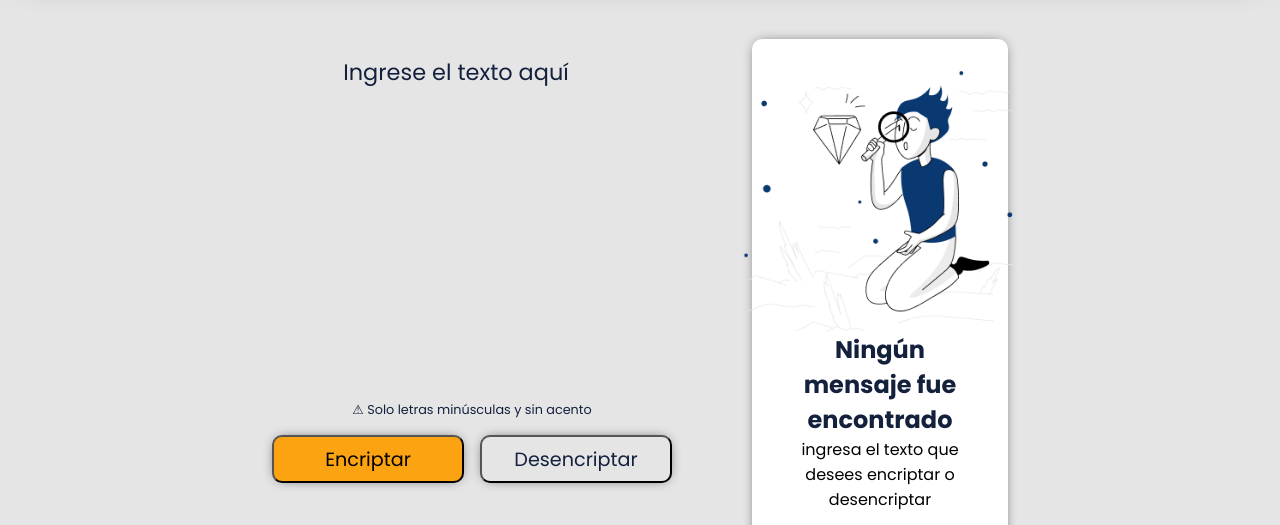
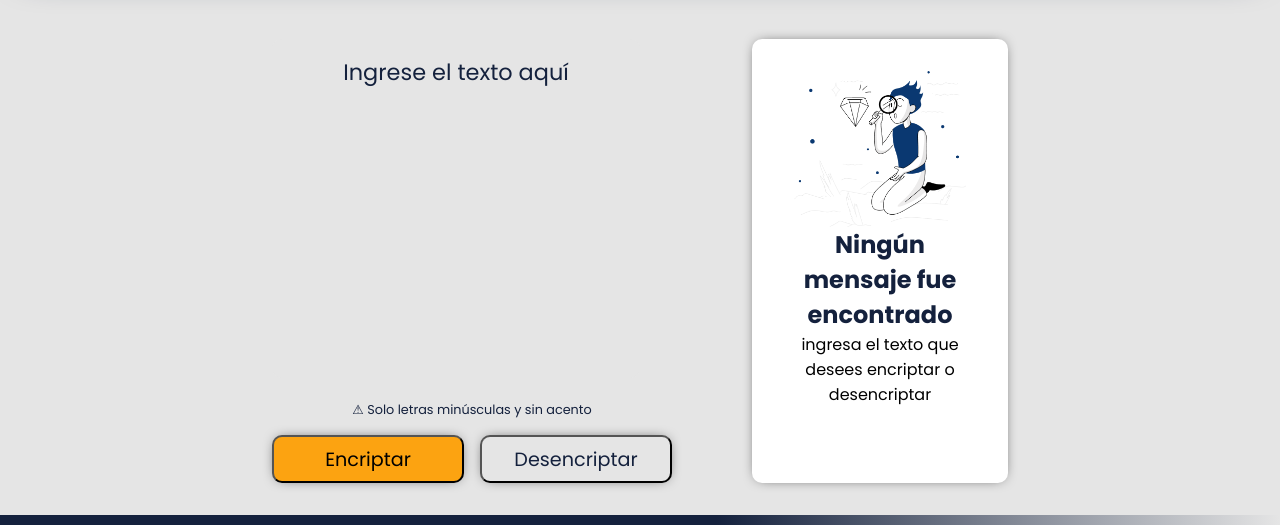
Before and after one commit to DNSO0/Encriptador-de-texto, a plain HTML site: page index.html in a window 1280 px wide. Shown: the part 104-629 px from the top of the page. Drawn offline with Linux system fonts and the light colour scheme.

Commit message:
correccion al width de imagen de busqueda

```diff
--- a/styles.css
+++ b/styles.css
@@ -101,7 +101,7 @@ main{
     border-radius: 10px;
 }
 .imagenBuscando{
-    width: 18rem;
+    width: 90%;
     align-self: center;
 }
 .altText{
```
